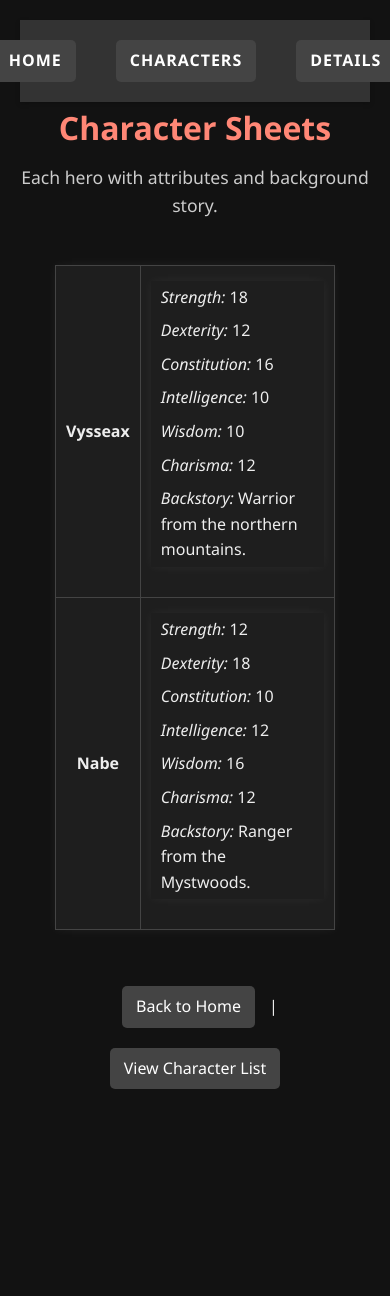
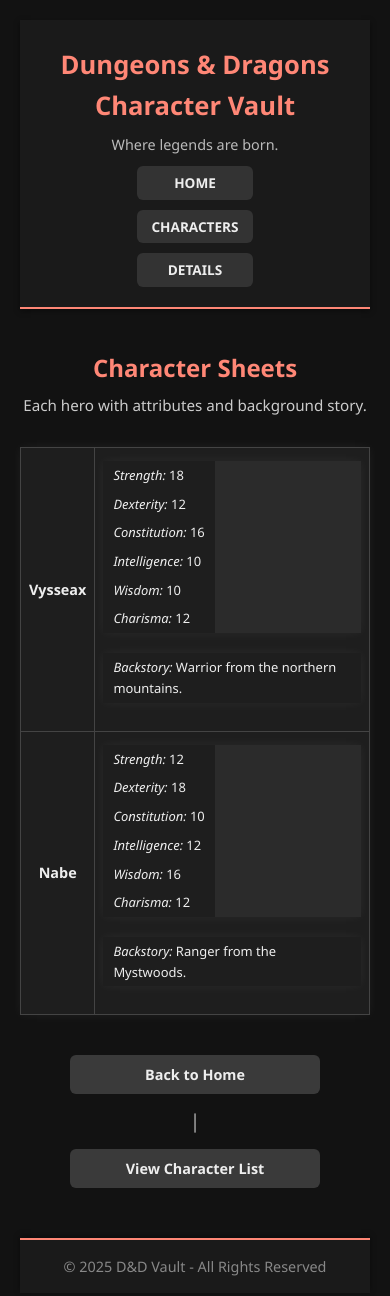
Before and after one commit to VitorDSAndrade/Vitor_Andrade_TPSI0525, a plain HTML site: page Trabalho1/pages/page2.html in a window 390 px wide. Before the commit the page ends 1119 px from the top, so only its background shows below. Drawn offline with Linux system fonts and the light colour scheme.

Commit message:
Adicionado Header e Footer, Mudnaça Visual na NAV BAR, mudança na estrutura do HTML e do CSS, mais comentarios adicionados para melhor navegação.

```diff
--- a/Trabalho1/css/style.css
+++ b/Trabalho1/css/style.css
@@ -16,34 +16,82 @@
   line-height: 1.6;
 }
 
-h1 {
-  font-size: 2em;
+
+/* ============================= */
+/*           HEADER             */
+/* ============================= */
+
+.main-header {
+  background-color: #1a1a1a;
+  padding: 25px 20px 10px;
   text-align: center;
-  margin-bottom: 10px;
-  color: #ff8776;
+  border-bottom: 2px solid #ff8776;
+  box-shadow: 0 2px 6px rgba(0,0,0,0.4);
 }
 
-p {
-  text-align: center;
-  margin-bottom: 20px;
-  font-size: 1.1em;
-  color: #ccc;
+.main-header h1 {
+  color: #ff8776;
+  font-size: 2.5em;
+  margin-bottom: 6px;
 }
 
-a {
-  display: inline-block;
-  padding: 8px 14px;
-  margin: 10px;
-  background-color: #444;
-  color: #fff;
-  border-radius: 5px;
+.main-header p {
+  color: #bbb;
+  font-size: 1em;
+  margin-bottom: 10px;
+}
+
+
+/* ============================= */
+/*            NAV               */
+/* ============================= */
+
+.top-nav {
+  background-color: transparent;
+  display: flex;
+  justify-content: center;
+  margin-bottom: 10px;
+}
+
+.nav-center {
+  display: flex;
+  gap: 12px;
+}
+
+.nav-center a {
+  padding: 6px 14px;
+  background-color: #333;
+  color: #eee;
+  border-radius: 6px;
+  text-transform: uppercase;
+  font-weight: bold;
+  font-size: 0.85em;
   text-decoration: none;
   transition: background-color 0.3s ease;
 }
 
-a:hover {
+.nav-center a:hover {
   background-color: #ff8776;
-  color: #fff;
+  color: #121212;
+}
+
+
+/* ============================= */
+/*           FOOTER             */
+/* ============================= */
+
+.main-footer {
+  background-color: #1a1a1a;
+  padding: 15px;
+  text-align: center;
+  border-top: 2px solid #ff8776;
+  margin-top: 50px;
+  box-shadow: 0 -2px 6px rgba(0,0,0,0.4);
+}
+
+.main-footer p {
+  color: #888;
+  font-size: 0.9em;
 }
 
 
@@ -52,7 +100,8 @@
 /* ============================= */
 
 table {
-  width: 80%;
+  width: 90%;
+  max-width: 1000px;
   margin: 0 auto 20px auto;
   border-collapse: collapse;
   background-color: #1e1e1e;
@@ -63,8 +112,9 @@
 th {
   background-color: #ff8776;
   color: white;
-  padding: 10px;
+  padding: 12px;
   font-size: 1.1em;
+  text-align: center;
 }
 
 td {
@@ -96,33 +146,56 @@
 
 
 /* ============================= */
-/*            NAV               */
+/*       TITULOS DAS PÁGINAS    */
 /* ============================= */
 
-.top-nav {
+.page-title {
+  color: #ff8776;
+  font-size: 1.8em;
+  font-weight: bold;
+  text-align: center;
+  margin: 40px 0 5px;
+}
+
+.page-subtitle {
+  color: #ccc;
+  font-size: 1em;
+  text-align: center;
+  margin-bottom: 30px;
+}
+
+
+/* ============================= */
+/*         NAVEGAÇÃO FINAL      */
+/* ============================= */
+
+.nav-buttons {
+  text-align: center;
+  margin: 40px 0;
   display: flex;
   justify-content: center;
   align-items: center;
-  background-color: #333;
-  padding: 10px 20px;
-  position: sticky;
-  top: 0;
-  z-index: 999;
-  box-shadow: 0 2px 5px rgba(0,0,0,0.2);
-  position: relative;
+  gap: 10px;
 }
 
-.nav-center {
-  display: flex;
-  gap: 20px;
+.nav-buttons a {
+  background-color: #3a3a3a;
+  color: #eee;
+  font-weight: bold;
+  padding: 8px 18px;
+  border-radius: 6px;
+  text-decoration: none;
+  font-size: 0.9em;
+  transition: background-color 0.3s ease;
 }
 
-.nav-center a {
-  color: white;
-  font-weight: bold;
-  text-transform: uppercase;
-  letter-spacing: 1px;
-  text-decoration: none;
+.nav-buttons a:hover {
+  background-color: #555;
+}
+
+.nav-buttons span.separator {
+  color: #aaa;
+  font-size: 1.2em;
 }
 
 
@@ -132,17 +205,17 @@
 
 .container {
   text-align: center;
-  margin-top: 10%;
+  margin-top: 6%;
 }
 
 .container h1 {
-  font-size: 2.5em;
+  font-size: 2.2em;
   margin-bottom: 10px;
   color: #ff8776;
 }
 
 .container p {
-  font-size: 1.2em;
+  font-size: 1.1em;
   color: #ccc;
   margin-bottom: 30px;
 }
@@ -155,24 +228,25 @@
 }
 
 .btn {
-  background: linear-gradient(to right, #ff6962, #ffb092);
-  color: #333;
-  padding: 12px 25px;
+  background: linear-gradient(to right, #ff6a6a, #ffb086);
+  color: #121212;
+  padding: 10px 20px;
   border-radius: 8px;
   font-size: 1em;
-  box-shadow: 0 4px 8px rgba(0,0,0,0.2);
-  transition: all 0.3s ease;
+  font-weight: 500;
+  border: none;
+  text-decoration: none;
+  transition: transform 0.2s ease, background-color 0.3s ease;
 }
 
 .btn:hover {
-  background: linear-gradient(to right, #ffb092, #ff8776);
+  filter: brightness(1.05);
   transform: translateY(-2px);
-  box-shadow: 0 6px 12px rgba(0,0,0,0.3);
 }
 
 
 /* ============================= */
-/*            PAG1              */
+/*           PAG1               */
 /* ============================= */
 
 .character-img {
@@ -192,7 +266,6 @@
   object-position: top center;
 }
 
-/* Modal */
 .modal {
   display: none;
   position: fixed;
@@ -223,7 +296,18 @@
   font-size: 2em;
   color: white;
   text-decoration: none;
+  background-color: transparent;
+  border-radius: 8px;
+  padding: 5px 10px;
+  transition: all 0.2s ease;
+  cursor: pointer;
 }
+
+.modal .close:hover {
+  background-color: #ffffff22; /* branco transparente */
+  box-shadow: 0 0 8px rgba(255, 255, 255, 0.2);
+}
+
 
 td a {
   background-color: transparent;
@@ -237,16 +321,71 @@
   background-color: #333;
 }
 
+/* ============================= */
+/*        RESPONSIVO MOBILE     */
+/* ============================= */
+@media (max-width: 768px) {
+  .main-header h1 {
+    font-size: 1.6em;
+  }
 
-/* ============================= */
-/*            PAG2              */
-/* ============================= */
+  .main-header p {
+    font-size: 0.9em;
+  }
 
-.nav-buttons {
-  text-align: center;
-  margin-top: 20px;
+  .nav-center {
+    flex-direction: column;
+    gap: 10px;
+  }
+
+  .container h1,
+  .page-title {
+    font-size: 1.5em;
+  }
+
+  .page-subtitle {
+    font-size: 0.95em;
+  }
+
+  .table,
+  table {
+    width: 100%;
+    overflow-x: auto;
+    display: block;
+  }
+
+  th, td {
+    font-size: 0.9em;
+    padding: 8px;
+  }
+
+  .character-img {
+    width: 80px;
+    height: 80px;
+  }
+
+  .button-group {
+    flex-direction: column;
+    gap: 12px;
+  }
+
+  .nav-buttons {
+    flex-direction: column;
+    gap: 12px;
+  }
+
+  .nav-buttons a {
+    display: block;
+    width: 80%;
+    max-width: 250px;
+    margin: 0 auto;
+    text-align: center;
+  }
+
+  .modal .close {
+    top: 20px;
+    right: 20px;
+    font-size: 1.5em;
+    padding: 4px 8px;
+  }
 }
-
-.nav-buttons a {
-  margin: 10px;
-}
--- a/Trabalho1/pages/page2.html
+++ b/Trabalho1/pages/page2.html
@@ -6,6 +6,9 @@
     <title>Character Details</title>
 </head>
 <body>
+    <header class="main-header">
+        <h1>Dungeons & Dragons Character Vault</h1>
+        <p>Where legends are born.</p>
         <nav class="top-nav">
             <div class="nav-center">
                 <a href="../index.html">Home</a>
@@ -13,15 +16,16 @@
                 <a href="page2.html">Details</a>
             </div>
         </nav>
+    </header>
 
-    <h1>Character Sheets</h1>
-    <p>Each hero with attributes and background story.</p>
-    <br>
+    <h1 class="page-title">Character Sheets</h1>
+    <p class="page-subtitle">Each hero with attributes and background story.</p>
 
     <table>
     <tr>
         <td><b>Vysseax</b></td>
         <td>
+            <!-- Tabela de stats -->
             <table>
                 <tr><td><i>Strength:</i> 18</td></tr>
                 <tr><td><i>Dexterity:</i> 12</td></tr>
@@ -29,13 +33,20 @@
                 <tr><td><i>Intelligence:</i> 10</td></tr>
                 <tr><td><i>Wisdom:</i> 10</td></tr>
                 <tr><td><i>Charisma:</i> 12</td></tr>
-                    <tr><td><i>Backstory:</i> Warrior from the northern mountains.</td></tr>
+            </table>
+            <!-- Tabela de backstory -->
+            <table>
+                <tr>
+                    <td><i>Backstory:</i> Warrior from the northern mountains.</td>
+                </tr>
             </table>
         </td>
     </tr>
+
     <tr>
         <td><b>Nabe</b></td>
         <td>
+            <!-- Tabela de stats -->
             <table>
                 <tr><td><i>Strength:</i> 12</td></tr>
                 <tr><td><i>Dexterity:</i> 18</td></tr>
@@ -43,15 +54,25 @@
                 <tr><td><i>Intelligence:</i> 12</td></tr>
                 <tr><td><i>Wisdom:</i> 16</td></tr>
                 <tr><td><i>Charisma:</i> 12</td></tr>
-                    <tr><td><i>Backstory:</i> Ranger from the Mystwoods.</td></tr>
+            </table>
+            <!-- Tabela de backstory -->
+            <table>
+                <tr>
+                    <td><i>Backstory:</i> Ranger from the Mystwoods.</td>
+                </tr>
             </table>
         </td>
     </tr>
 </table>
 
     <div class="nav-buttons">
-        <br>
-        <a href="../index.html">Back to Home</a> | <a href="../pages/page1.html">View Character List</a>
+        <a href="../index.html">Back to Home</a>
+        <span class="separator">|</span>
+        <a href="page1.html">View Character List</a>
     </div>
+
+    <footer class="main-footer">
+        <p>&copy; 2025 D&D Vault - All Rights Reserved</p>
+    </footer>
 </body>
 </html>
```
Also changed, not shown: Trabalho1/index.html (+11 -2 lines), Trabalho1/pages/page1.html (+13 -5 lines). Lines whose indentation alone changed are shown as unchanged.
